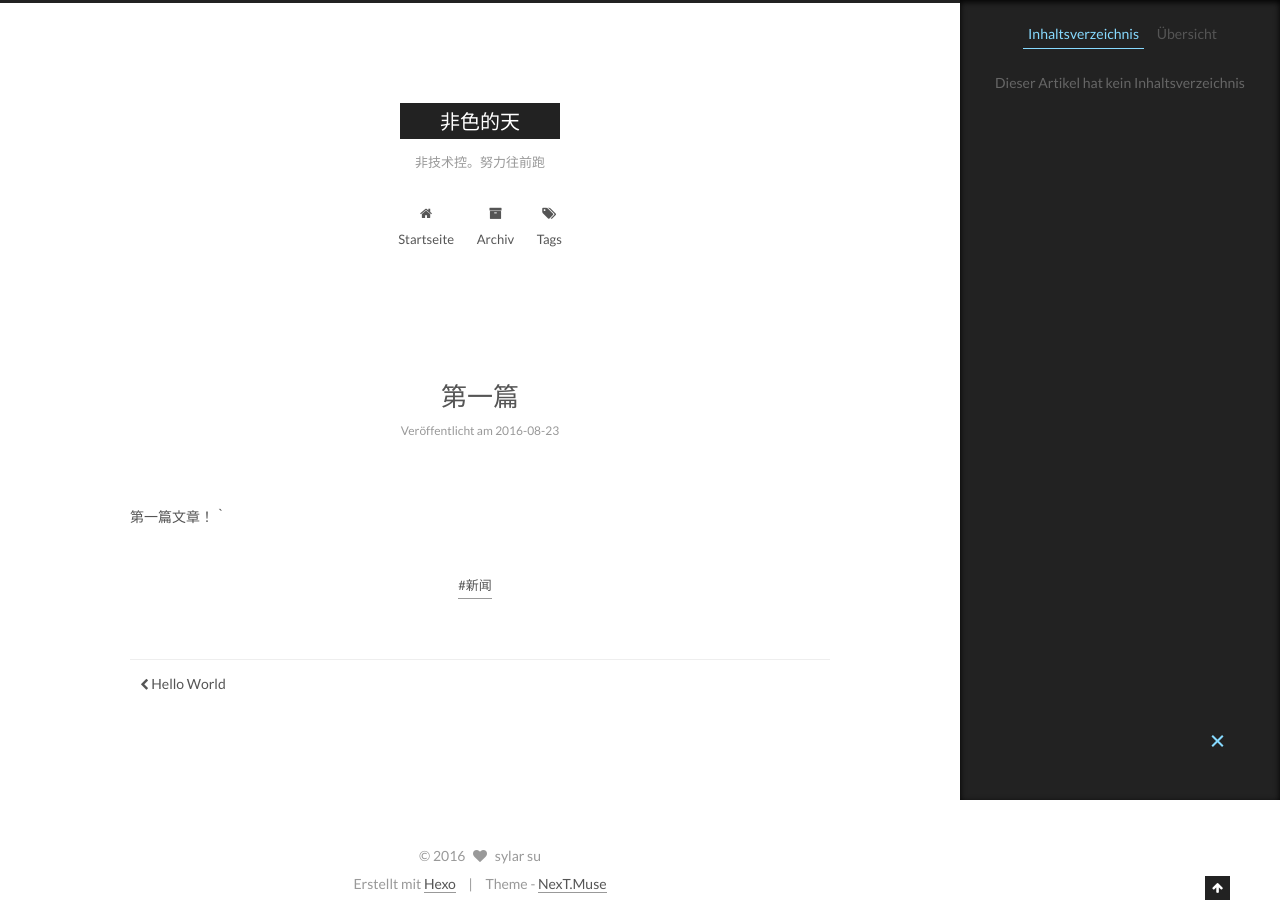
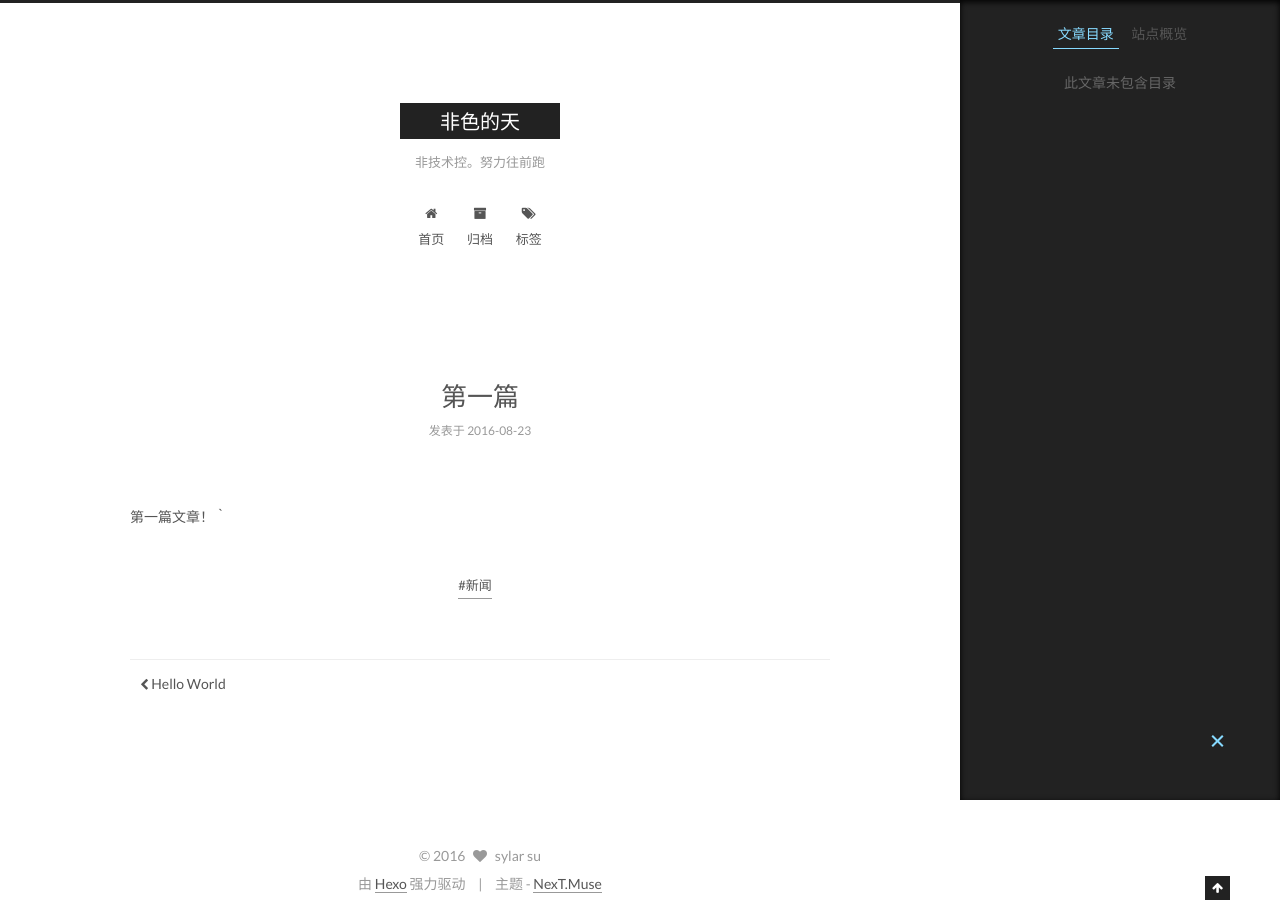
Before and after one commit to su89/su89.github.io, a plain HTML site: page 2016/08/23/第一篇/index.html in a window 1280 px wide. Both pictures are taken after a click on the element 1217 px from the left and 742 px from the top of the page. Drawn offline with Linux system fonts and the light colour scheme.

Commit message:
Site updated: 2016-08-24 19:51:43

```diff
--- a/2016/08/23/第一篇/index.html
+++ b/2016/08/23/第一篇/index.html
@@ -106,7 +106,7 @@
     motion: true,
     duoshuo: {
       userId: 0,
-      author: 'Author'
+      author: '博主'
     }
   };
 </script>
@@ -119,7 +119,7 @@
   <title> 第一篇 | 非色的天 </title>
 </head>
 
-<body itemscope itemtype="http://schema.org/WebPage" lang="">
+<body itemscope itemtype="http://schema.org/WebPage" lang="zh-Hans">
 
 
 
@@ -174,7 +174,7 @@
 
               <i class="menu-item-icon fa fa-fw fa-home"></i> <br />
 
-            Startseite
+            首页
           </a>
         </li>
 
@@ -184,7 +184,7 @@
 
               <i class="menu-item-icon fa fa-fw fa-archive"></i> <br />
 
-            Archiv
+            归档
           </a>
         </li>
 
@@ -194,7 +194,7 @@
 
               <i class="menu-item-icon fa fa-fw fa-tags"></i> <br />
 
-            Tags
+            标签
           </a>
         </li>
 
@@ -247,7 +247,7 @@
             <span class="post-meta-item-icon">
               <i class="fa fa-calendar-o"></i>
             </span>
-            <span class="post-meta-item-text">Veröffentlicht am</span>
+            <span class="post-meta-item-text">发表于</span>
             <time itemprop="dateCreated" datetime="2016-08-23T23:25:41+08:00" content="2016-08-23">
               2016-08-23
             </time>
@@ -363,10 +363,10 @@
 
         <ul class="sidebar-nav motion-element">
           <li class="sidebar-nav-toc sidebar-nav-active" data-target="post-toc-wrap" >
-            Inhaltsverzeichnis
+            文章目录
           </li>
           <li class="sidebar-nav-overview" data-target="site-overview">
-            Übersicht
+            站点概览
           </li>
         </ul>
 
@@ -383,7 +383,7 @@
           <div class="site-state-item site-state-posts">
             <a href="/archives">
               <span class="site-state-item-count">2</span>
-              <span class="site-state-item-name">Artikel</span>
+              <span class="site-state-item-name">日志</span>
             </a>
           </div>
 
@@ -393,7 +393,7 @@
             <div class="site-state-item site-state-tags">
               <a href="/tags">
                 <span class="site-state-item-count">1</span>
-                <span class="site-state-item-name">Tags</span>
+                <span class="site-state-item-name">标签</span>
               </a>
             </div>
 
@@ -421,7 +421,7 @@
 
 
 
-              <p class="post-toc-empty">Dieser Artikel hat kein Inhaltsverzeichnis</p>
+              <p class="post-toc-empty">此文章未包含目录</p>
 
           </div>
         </section>
@@ -448,11 +448,11 @@
 </div>
 
 <div class="powered-by">
-  Erstellt mit  <a class="theme-link" href="https://hexo.io">Hexo</a>
+  由 <a class="theme-link" href="https://hexo.io">Hexo</a> 强力驱动
 </div>
 
 <div class="theme-info">
-  Theme -
+  主题 -
   <a class="theme-link" href="https://github.com/iissnan/hexo-theme-next">
     NexT.Muse
   </a>
```
Also changed, not shown: 2016/08/23/hello-world/index.html (+12 -12 lines), archives/2016/08/index.html (+11 -11 lines), archives/2016/index.html (+11 -11 lines), archives/index.html (+11 -11 lines), index.html (+11 -11 lines), tags/新闻/index.html (+11 -11 lines).
